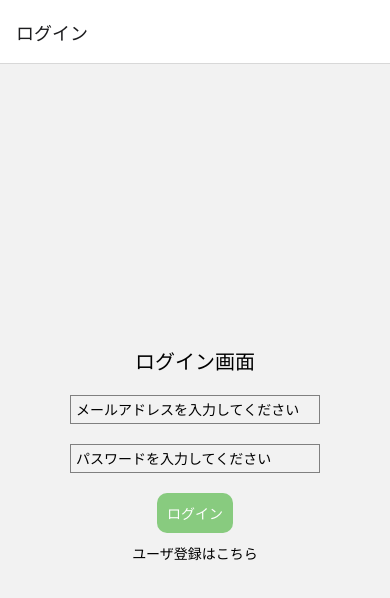
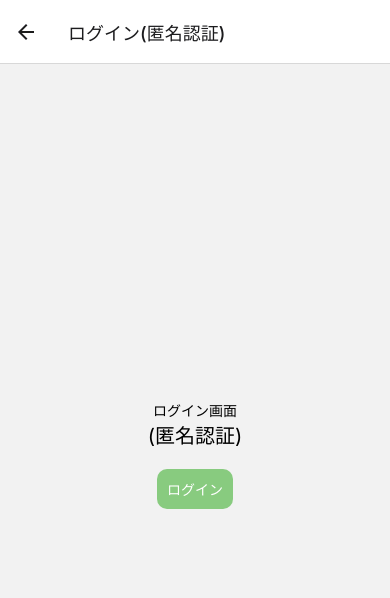
Before and after one commit to HiroyukiMakita/react-native-firebase-auth-example, a React Native app: screen /LoginByAnonymousScreen in a window 390 px wide. Shown: the top 598 px of the page. Built offline with nearby package versions, Linux system fonts and the light colour scheme; no server answers.

Commit message:
add: 匿名ログインを追加

```diff
--- a/App.tsx
+++ b/App.tsx
@@ -1,13 +1,13 @@
-import { StatusBar } from 'expo-status-bar';
 import { onAuthStateChanged, User } from 'firebase/auth';
 import { auth } from './lib/firebase';
 import { useEffect, useState } from 'react';
 import { StyleSheet, Text, View } from 'react-native';
 import HomeScreen from './views/screens/HomeScreen';
-import RegisterScreen from './views/screens/RegisterScreen';
+import RegisterScreen from './views/screens/auth/email-and-password/RegisterScreen';
 import { NavigationContainer } from '@react-navigation/native';
 import { createNativeStackNavigator } from '@react-navigation/native-stack';
-import LoginScreen from './views/screens/LoginScreen';
+import LoginByAnonymousScreen from './views/screens/auth/anonymous/LoginByAnonymousScreen';
+import LoginUseEmailAndPasswordScreen from './views/screens/auth/email-and-password/LoginUseEmailAndPasswordScreen';
 
 /** ユーザーの状態を保持 */
 type UserState = User | null;
@@ -45,7 +45,8 @@ export default function App() {
             user === null
               ? (
                 <>
-                  <Stack.Screen name="Login" component={LoginScreen} options={{ title: 'ログイン' }} />
+                  <Stack.Screen name="LoginUseEmailAndPasswordScreen" component={LoginUseEmailAndPasswordScreen} options={{ title: 'ログイン(email・password)' }} />
+                  <Stack.Screen name="LoginByAnonymousScreen" component={LoginByAnonymousScreen} options={{ title: 'ログイン(匿名認証)' }} />
                   <Stack.Screen name="Register" component={RegisterScreen} options={{ title: '新規登録' }} />
                 </>
               )
--- /dev/null
+++ b/views/screens/auth/anonymous/LoginByAnonymousScreen.tsx
@@ -0,0 +1,56 @@
+import React, { useState } from 'react';
+import { signInAnonymously, signInWithEmailAndPassword } from 'firebase/auth';
+import {
+    View,
+    TextInput,
+    Text,
+    TouchableOpacity,
+    KeyboardAvoidingView,
+    GestureResponderEvent,
+} from 'react-native';
+import { auth } from '../../../../lib/firebase';
+import { useNavigation } from '@react-navigation/native';
+
+const LoginByAnonymousScreen = () => {
+    const handleLogin = async (event: GestureResponderEvent) => {
+        await signInAnonymously(auth)
+            .then((response) => {
+                console.log('signInAnonymously success: ', response);
+            })
+            .catch((error) => {
+                console.log('signInAnonymously failed: ', error.message);
+            });
+    };
+
+    return (
+        <KeyboardAvoidingView
+            behavior="padding"
+            style={{
+                justifyContent: 'center',
+                alignItems: 'center',
+                flex: 1,
+            }}
+        >
+            <Text >ログイン画面</Text>
+            <Text style={{ fontSize: 20, marginBottom: 20 }}>(匿名認証)</Text>
+            <TouchableOpacity
+                style={{
+                    padding: 10,
+                    backgroundColor: '#88cb7f',
+                    borderRadius: 10,
+                }}
+                onPress={handleLogin}
+            >
+                <Text style={{ color: 'white' }}>ログイン</Text>
+            </TouchableOpacity>
+            {/* <TouchableOpacity
+                style={{ marginTop: 10 }}
+                onPress={toRegisterScreen}
+            >
+                <Text>ユーザ登録はこちら(email・password)</Text>
+            </TouchableOpacity> */}
+        </KeyboardAvoidingView>
+    );
+};
+
+export default LoginByAnonymousScreen;
--- a/views/screens/LoginScreen.tsx
+++ b/views/screens/auth/email-and-password/LoginUseEmailAndPasswordScreen.tsx
@@ -8,15 +8,16 @@ import {
     KeyboardAvoidingView,
     GestureResponderEvent,
 } from 'react-native';
-import { auth } from '../../lib/firebase';
-import { EmailInput } from '../components/atoms/form/EmailInput';
-import { PasswordInput } from '../components/atoms/form/Password';
+import { auth } from '../../../../lib/firebase';
+import { EmailInput } from '../../../components/atoms/form/EmailInput';
+import { PasswordInput } from '../../../components/atoms/form/Password';
 import { useNavigation } from '@react-navigation/native';
 
 const LoginScreen = () => {
     const navigation = useNavigation();
 
     const toRegisterScreen = () => navigation.navigate('Register' as never);
+    const toLoginByAnonymousScreen = () => navigation.navigate('LoginByAnonymousScreen' as never);
 
     const [email, setEmail] = useState('');
     const [password, setPassword] = useState('');
@@ -36,7 +37,8 @@ const LoginScreen = () => {
                 flex: 1,
             }}
         >
-            <Text style={{ fontSize: 20, marginBottom: 20 }}>ログイン画面</Text>
+            <Text >ログイン画面</Text>
+            <Text style={{ fontSize: 20, marginBottom: 20 }}>(email・password)</Text>
             <View style={{ marginBottom: 20 }}>
                 <EmailInput value={email} setValue={setEmail} />
             </View>
@@ -58,7 +60,13 @@ const LoginScreen = () => {
                 style={{ marginTop: 10 }}
                 onPress={toRegisterScreen}
             >
-                <Text>ユーザ登録はこちら</Text>
+                <Text>ユーザ登録はこちら(email・password)</Text>
+            </TouchableOpacity>
+            <TouchableOpacity
+                style={{ marginTop: 10 }}
+                onPress={toLoginByAnonymousScreen}
+            >
+                <Text>匿名認証はこちら</Text>
             </TouchableOpacity>
         </KeyboardAvoidingView>
     );
--- a/views/screens/RegisterScreen.tsx
+++ b/views/screens/auth/email-and-password/RegisterScreen.tsx
@@ -1,9 +1,9 @@
 import React, { useState } from 'react';
 import { KeyboardAvoidingView, View, Text, TextInput, TouchableOpacity } from 'react-native';
 import { createUserWithEmailAndPassword } from 'firebase/auth';
-import { auth } from '../../lib/firebase';
-import { EmailInput } from '../components/atoms/form/EmailInput';
-import { PasswordInput } from '../components/atoms/form/Password';
+import { auth } from '../../../../lib/firebase';
+import { EmailInput } from '../../../components/atoms/form/EmailInput';
+import { PasswordInput } from '../../../components/atoms/form/Password';
 
 const RegisterScreen = () => {
     const [email, setEmail] = useState('');
@@ -28,7 +28,7 @@ const RegisterScreen = () => {
                 flex: 1,
             }}
         >
-            <Text style={{ fontSize: 20, marginBottom: 20 }}>ユーザ登録画面</Text>
+            <Text style={{ fontSize: 20, marginBottom: 20 }}>ユーザ登録画面(email・password)</Text>
             <View style={{ marginBottom: 20 }}>
                 <EmailInput value={email} setValue={setEmail} />
             </View>
```
